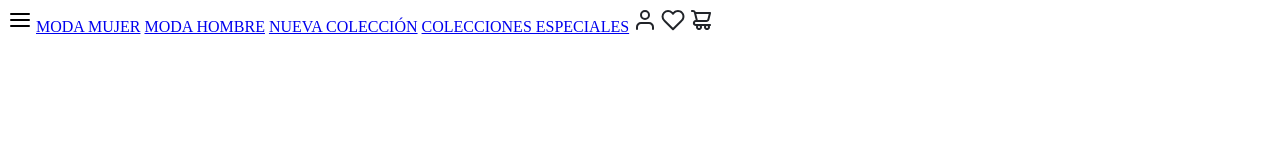
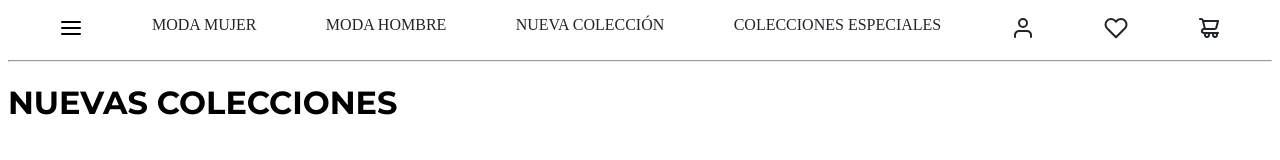
Before and after one commit to ikernm/laboratoriohtml-lemoncode, a plain HTML site: page index.html in a window 1280 px wide. Drawn offline with Linux system fonts and the light colour scheme.

Commit message:
actualización web

```diff
--- a/index.html
+++ b/index.html
@@ -1,21 +1,29 @@
 <!DOCTYPE html>
 <html lang="es">
+
 <head>
     <meta charset="UTF-8">
     <meta name="viewport" content="width=device-width, initial-scale=1.0">
     <title>Laboratorio HTML</title>
     <link rel="stylesheet" href="styles.css">
 </head>
+
 <body>
-    <nav>
-        <img src="assets/icon-menu-burguer.svg">
+
+    <nav class="navbar">
+        <a href="#"><img src="assets/icon-menu-burguer.svg" class="first-icon-nav"></a>
         <a href="#">MODA MUJER</a>
         <a href="#">MODA HOMBRE</a>
         <a href="#">NUEVA COLECCIÓN</a>
         <a href="#">COLECCIONES ESPECIALES</a>
-        <img src="assets/icon-user.svg">
-        <img src="assets/icon-heart.svg">
-        <img src="assets/icon-shopping-cart.svg">
+        <a href="#"><img src="assets/icon-user.svg" class="items-menu"></a>
+        <a href="#"><img src="assets/icon-heart.svg" class="items-menu"></a>
+        <a href="#"><img src="assets/icon-shopping-cart.svg" class="items-menu"></a>
     </nav>
+
+    <hr>
+    <h1>NUEVAS COLECCIONES</h1>
+
 </body>
+
 </html>
--- a/styles.css
+++ b/styles.css
@@ -0,0 +1,25 @@
+@import url('https://fonts.googleapis.com/css2?family=Montserrat:ital,wght@0,100..900;1,100..900&display=swap');
+
+* {
+    box-sizing: border-box;
+    font-family: "Montserrat",
+}
+
+.navbar {
+    font-size: 16px;
+    padding: 8px;
+    margin: 8px;
+    display: flex;
+    justify-content: space-around;
+    text-align: center;
+
+}
+
+.navbar a{
+    color:#212429;
+    text-decoration: none;
+}
+
+h1 {
+    font-family: "Montserrat", serif;
+}
```
